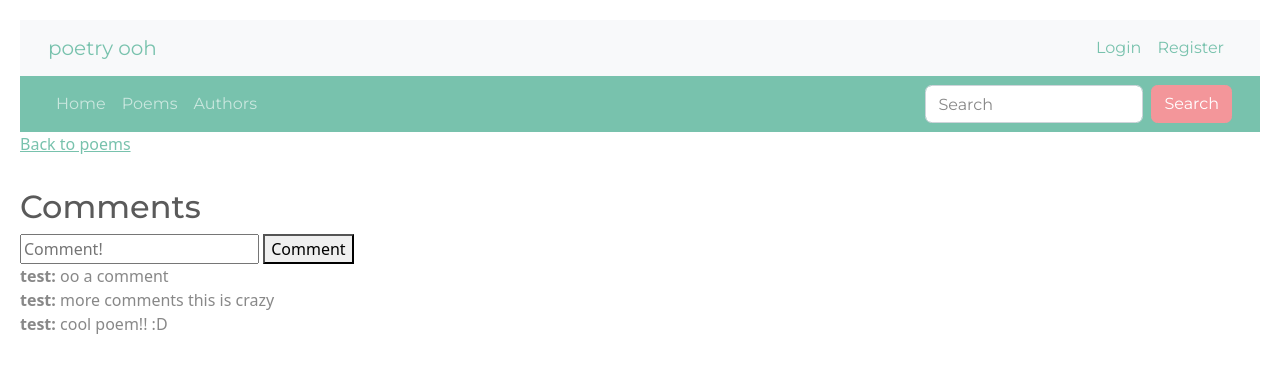
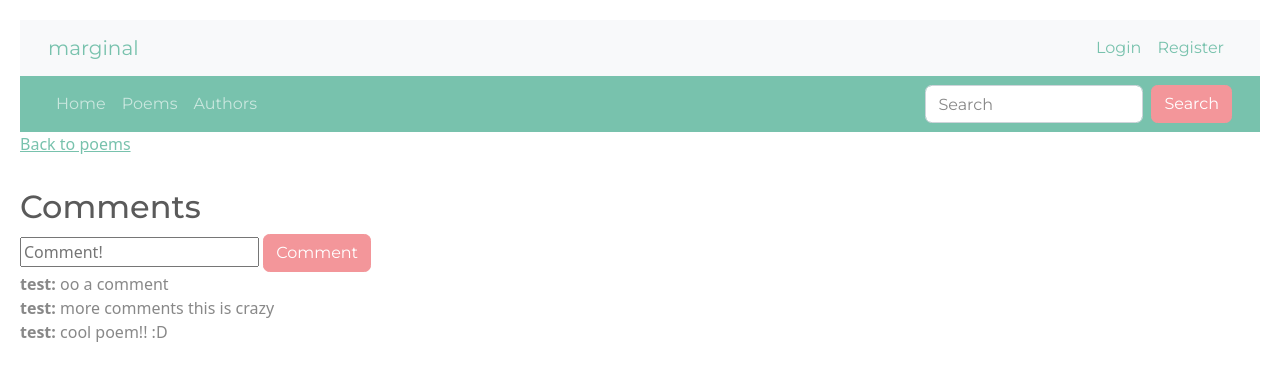
Before and after one commit to MollyJ04/poetryApp, a Flask app: template templates/read.html in a window 1280 px wide. Shown: the top 381 px of the page. Run offline with Flask 2, Linux system fonts and the light colour scheme; the template is opened without the code that fills it: values that come from a table or form of the project are taken from there, others are empty; data comes from the database, SQL or seed files in the repository; both versions use the stored data as it was after the commit; some libraries are stand-ins or nearby versions.

Commit message:
small changes

```diff
--- a/app.py
+++ b/app.py
@@ -129,7 +129,6 @@ def read(title):
 		isAnnotated.append(False)
 	for i in annotations:
 		isAnnotated[i.line]=True
-	print(isAnnotated,flush=True)
 	return render_template("read.html",title=title,poem=poem,author=author,comments=comments,length=len(poem),annotations=annotations,isAnnotated=isAnnotated)
 
 @app.route("/authorPoems/<author>")
--- a/templates/authorPoems.html
+++ b/templates/authorPoems.html
@@ -7,7 +7,7 @@
 <h2>{{author}}</h2>
 
 	{% for poem in poems %}
-	<div class="card border-dark" style="width:50%">
+	<div class="card border-secondary mb-3" style="width:50%">
 		<h3><a href="{{url_for('read',title=poem)}}">{{poem}}</a></h3><br>
 	</div><br>
 	{% endfor %}
--- a/templates/authors.html
+++ b/templates/authors.html
@@ -1,9 +1,9 @@
 {% extends "layout.html" %}
 
 {% block body %}
-
+<br>
 	{% for author in authors %}
-	<div class="card border-dark" style="width:50%">
+	<div class="card border-secondary mb-3" style="width:50%">
 		<h3><a href="{{url_for('authorPoems',author=author)}}">{{author}}</a></h3><br>
 	</div><br>
 	{% endfor %}
--- a/templates/dashboard.html
+++ b/templates/dashboard.html
@@ -1,7 +1,7 @@
 {% extends "layout.html" %}
 
 {% block body %}
-    <h1>Hello, you are logged in as {{current_user.username}}.</h1>
+    <br><h1>Hello, you are logged in as <strong>{{current_user.username}}</strong>.</h1>
     <!-- <p>You're logged in as {{ current_user.name }}</p> -->
     <a href="{{url_for('logout')}}">Press here to log out</a>
 
--- a/templates/layout.html
+++ b/templates/layout.html
@@ -55,7 +55,7 @@
         <nav class="navbar navbar-expand-sm bg-light">
             <div class="container-fluid">
                 <div class="navbar-header">
-                    <a class="navbar-brand" href="/">poetry ooh</a>
+                    <a class="navbar-brand" href="/">marginal</a>
                 </div>
                 <ul class="nav navbar-nav">
                     {% if current_user.is_authenticated %}
--- a/templates/poems.html
+++ b/templates/poems.html
@@ -1,9 +1,9 @@
 {% extends "layout.html" %}
 
 {% block body %}
-
+<br>
 	{% for poem in poems %}
-		<div class="card border-dark">
+		<div class="card border-secondary mb-3" style="width:50%">
 			<h3><a href="{{url_for('read',title=poem)}}">{{poem}}</a></h3><br>
 			<!-- <p>by <a href="">testing</a></p> -->
 		</div><br>
--- a/templates/read.html
+++ b/templates/read.html
@@ -29,19 +29,21 @@
       <div id="annotation{{i}}" style="width:50%;float:left;display:none" class="col">
         <form method="POST" action="/create-annotation/{{title}}/{{i}}">
           <input type="text" id="text" name="text" placeholder="What do you think?">
-          <button type="submit">Post</button>
+          <button type="submit" class="btn btn-secondary">Post</button>
         </form>
         {% for annotation in annotations %}
           <div>
             {% if annotation.line==i %}
               <strong>{{annotation.user.username}}:</strong>
               {{annotation.text}}
+              {% if current_user.id==annotation.author %}
                 <button type="button" class="btn btn-sm btn-primary dropdown-toggle" data-bs-toggle="dropdown"></button>
                 <ul class="dropdown-menu">
                 <li>
                   <a href="/delete-annotation/{{title}}/{{annotation.id}}" class="dropdown-item">Delete</a>
                 </li>
                 </ul>
+                {% endif %}
             {% endif %}
           </div>
         {% endfor %}
@@ -68,23 +70,23 @@
     <h2>Comments</h2>
     <form method="POST" action="/create-comment/{{title}}">
       <input type="text" id="text" name="text" placeholder="Comment!">
-      <button type="submit">Comment</button>
+      <button type="submit" class="btn btn-secondary">Comment</button>
     </form>
     {% for comment in comments %}
       <div>
         <strong>{{comment.user.username}}:</strong>
         {{ comment.text }}
-      </div>
       {% if current_user.id==comment.author %}
-      <div class="btn-button">
+      <!-- <div class="btn-button"> -->
         <button type="button" class="btn btn-sm btn-primary dropdown-toggle" data-bs-toggle="dropdown"></button>
         <ul class="dropdown-menu">
           <li>
             <a href="/delete-comment/{{title}}/{{comment.id}}" class="dropdown-item">Delete</a>
           </li>
         </ul>
+      {% endif %}
       </div>
-      {% endif %}
+    <!-- </div> -->
       <!-- {{ comment.date_created }}<br> -->
     {% endfor %}
 {% endblock %}
--- a/templates/search.html
+++ b/templates/search.html
@@ -7,7 +7,7 @@
         <h3>No results found</h3>
     {% else %}
         {% for poem in poems %}
-            <div class="card border-dark">
+            <div class="card border-secondary mb-3" style="width:50%">
                 <h3><a href="{{url_for('read',title=poem)}}">{{poem}}</a></h3><br>
                 <!-- <p>by <a href="">testing</a></p> -->
             </div><br>
@@ -19,7 +19,7 @@
         <h3>No results found</h3>
     {% else %}
         {% for author in authors %}
-        <div class="card border-dark" style="width:50%">
+        <div class="card border-secondary mb-3" style="width:50%">
             <h3><a href="{{url_for('authorPoems',author=author)}}">{{author}}</a></h3><br>
         </div><br>
         {% endfor %}
```
Also changed, not shown: database.db.
